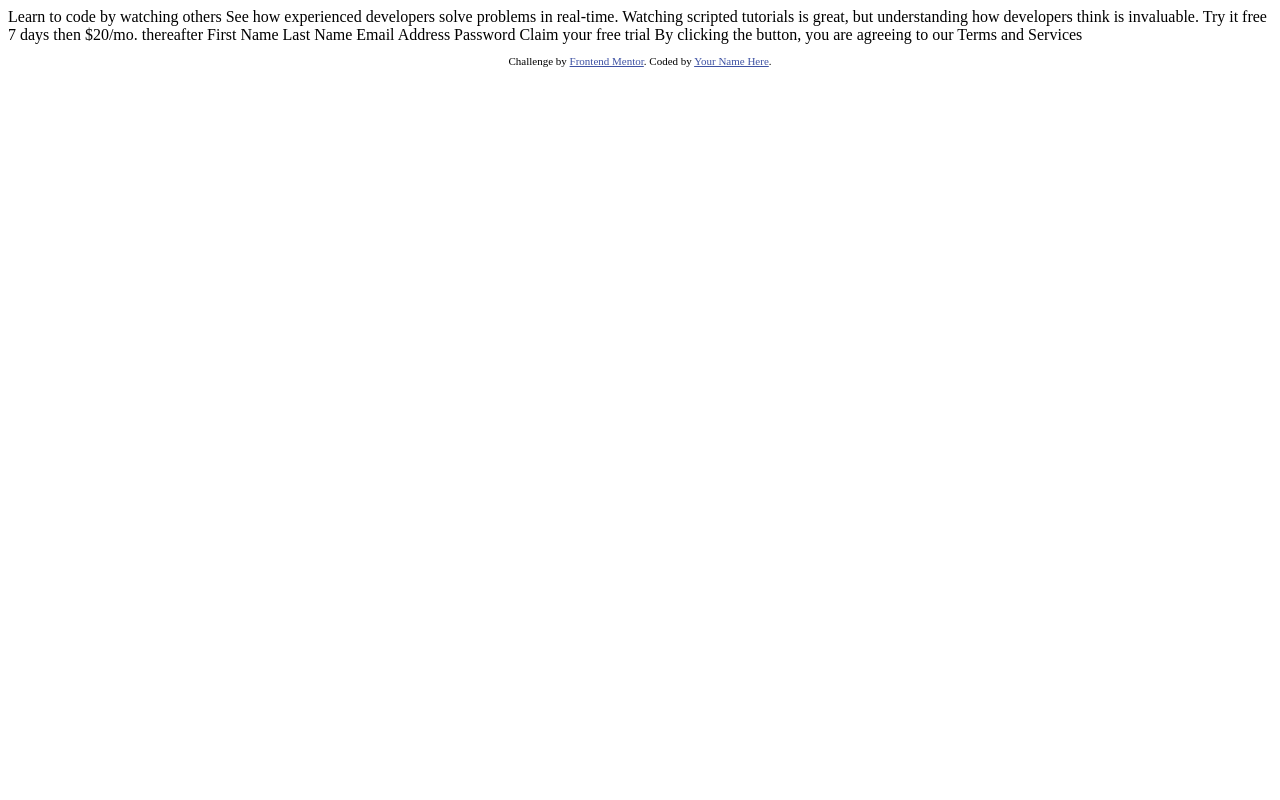
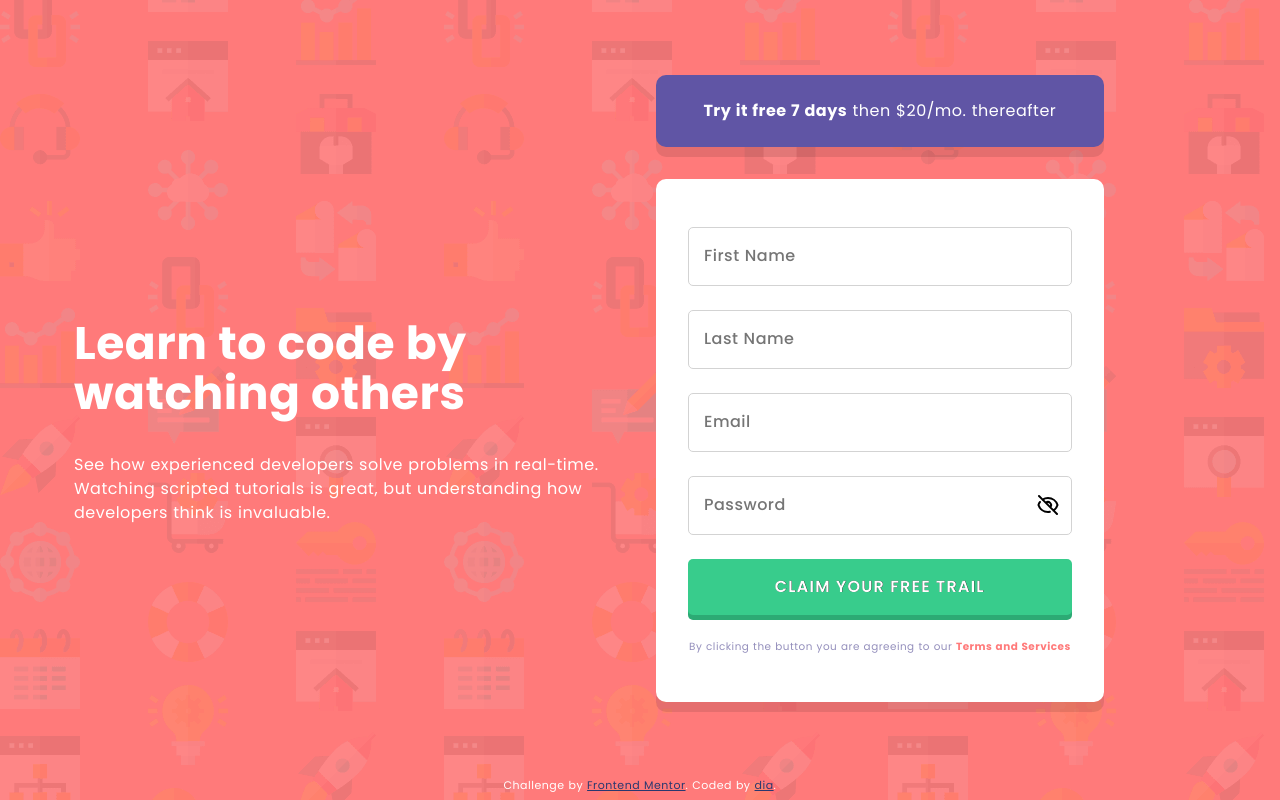
Before and after one commit to diaasaur/intro-component-with-sign-up-form, a plain HTML site: page index.html in a window 1280 px wide. Drawn offline with Linux system fonts and the light colour scheme.

Commit message:
initial working version

```diff
--- a/css/main.css
+++ b/css/main.css
@@ -0,0 +1,273 @@
+/* reset */
+*,
+*::before,
+*::after {
+	margin: 0;
+	padding: 0;
+	box-sizing: border-box;
+}
+
+button,
+input {
+	font: inherit;
+	display: block;
+}
+
+/* variables */
+:root {
+	/* fonts */
+	--ff: "Poppins", sans-serif;
+	--fs: 1rem;
+	/* colors */
+	--light-font-clr: hsl(0, 0%, 110%);
+	--dark-font-clr: hsl(249, 10%, 26%);
+	--medium-font-clr: hsl(246, 25%, 65%);
+	--bg-clr: hsl(0, 100%, 74%);
+	--btn-clr: hsl(154, 59%, 51%);
+	--accent-clr: hsl(248, 32%, 49%);
+	--highlight-red: hsl(0, 100%, 74%);
+	/* shadows */
+	--box-shadow: 0px 10px rgba(0, 0, 0, 0.1);
+	--text-shadow: 0.2px 0.2px black;
+}
+
+/* general styles */
+html {
+	scroll-behavior: smooth;
+	display: flex;
+	flex-direction: column;
+	min-height: 100vh;
+}
+
+/* body */
+body {
+	flex-grow: 1;
+	background-color: var(--bg-clr);
+	background-image: url("../images/bg-intro-desktop.png");
+	font-family: var(--ff);
+	font-size: var(--fs);
+	color: var(--light-font-clr);
+	line-height: 1.5;
+	letter-spacing: 0.5px;
+	word-spacing: 0.5px;
+	text-align: center;
+	padding: 5%;
+}
+
+/* header */
+.header {
+	padding: 4em 0;
+}
+.header__title {
+	font-size: 2rem;
+	line-height: 1.1;
+	padding: 0.75em 0;
+}
+
+/* main intro */
+.main__intro {
+	background-color: var(--accent-clr);
+	padding: 1.5em 1.75em;
+	border-radius: 10px;
+	box-shadow: var(--box-shadow);
+}
+
+/* form general */
+.form {
+	margin: 2em 0;
+	padding: 2em 1.5em;
+	border-radius: 10px;
+	background-color: var(--light-font-clr);
+	display: flex;
+	flex-direction: column;
+	color: #333;
+	gap: 1.5em;
+	box-shadow: var(--box-shadow);
+}
+.form__p {
+	position: relative;
+}
+
+.form__input {
+	width: 100%;
+	height: 100%;
+	padding: 1em;
+	border: none;
+	border: 1px solid lightgrey;
+	border-radius: 5px;
+	line-height: 1.5;
+	letter-spacing: 0.5px;
+	word-spacing: 0.5px;
+	color: var(--dark-font-clr);
+}
+/* floating label */
+.form__input::placeholder {
+	opacity: 0;
+}
+.form__label {
+	font-weight: 500;
+	color: #757575;
+	position: absolute;
+	left: 1em;
+	top: 50%;
+	transform: translateY(-50%);
+	transition: all 0.1s ease-out;
+	transform-origin: top left;
+}
+
+.form__input:focus + .form__label,
+.form__input:not(:placeholder-shown) + .form__label {
+	top: 0;
+	transform: translateY(-50%);
+	color: var(--accent-clr);
+	font-weight: normal;
+	font-size: 0.85em;
+	background-color: white;
+	padding: 5px;
+}
+.form__input:not(:placeholder-shown, :focus) + .form__label {
+	color: gray;
+}
+
+/* form submit button */
+.form__button {
+	border: none;
+	text-transform: uppercase;
+	background-color: var(--btn-clr);
+	color: white;
+	font-weight: 600;
+	letter-spacing: 1.25px;
+	padding: 1rem 2rem;
+	border-radius: 5px;
+	cursor: pointer;
+	box-shadow: 0px 5px 0px hsl(154, 59%, 42%);
+	text-shadow: var(--text-shadow);
+}
+.form__button:hover,
+.form__button:active {
+	box-shadow: none;
+	transform: translateY(2.5px);
+}
+
+.form__tands {
+	font-size: 0.65rem;
+	color: var(--medium-font-clr);
+	padding: 0 0.1em;
+}
+
+.highlight-red {
+	color: var(--highlight-red);
+	cursor: pointer;
+}
+.highlight-red:hover {
+	text-decoration: underline;
+}
+
+/* error styles */
+.error {
+	color: var(--bg-clr);
+	font-style: italic;
+	position: absolute;
+	bottom: 0;
+	right: 0;
+	transform: translateY(110%);
+	text-align: end;
+	font-weight: 500;
+	font-size: 12.75px;
+}
+.error.hide {
+	display: none;
+}
+.error.show {
+	display: block;
+}
+.error.show + .form__input {
+	outline: 1px solid var(--bg-clr);
+}
+.error.show ~ .form__input:focus + .form__label,
+.error.show ~ .form__input:not(:placeholder-shown) + .form__label {
+	color: var(--bg-clr);
+	font-weight: 500;
+}
+
+.form__p.hasError::after {
+	content: "";
+	width: 24px;
+	height: 24px;
+	background-image: url("../images/icon-error.svg");
+	position: absolute;
+	right: 12px;
+	transition: none;
+	top: 50%;
+	transform: translateY(-50%);
+}
+
+.form__p.hasError {
+	margin-bottom: 1em;
+}
+
+/* password show/hide */
+.eye,
+.eye.shown {
+	position: absolute;
+	top: 50%;
+	right: 0;
+	transform: translate(-50%, -50%);
+	cursor: pointer;
+	width: 24px;
+	height: 24px;
+	background-image: url("../images/eye-close.svg");
+}
+
+.eye.shown {
+	background-image: url("../images/eye.svg");
+}
+
+.hasError .eye {
+	right: 32px;
+}
+
+/* footer */
+.attribution {
+	font-size: 11px;
+	text-align: center;
+}
+.attribution a {
+	color: hsl(228, 45%, 30%);
+}
+
+/* media queries */
+@media screen and (min-width: 768px) {
+	body {
+		padding: 5%;
+		padding-bottom: 0;
+		display: grid;
+		grid-template-columns: 1fr 1fr;
+		grid-template-rows: 0.99fr 0.01fr;
+		place-items: center;
+		gap: 2em;
+	}
+
+	.header {
+		max-width: 550px;
+		text-align: start;
+		justify-self: flex-end;
+	}
+
+	.main {
+		justify-self: flex-start;
+	}
+
+	.header__title {
+		font-size: 2.85rem;
+	}
+
+	.form {
+		padding: 3em 2em;
+		max-width: 500px;
+	}
+
+	.footer {
+		grid-column: 1/-1;
+	}
+}
--- a/index.html
+++ b/index.html
@@ -3,43 +3,114 @@
 	<head>
 		<meta charset="UTF-8" />
 		<meta name="viewport" content="width=device-width, initial-scale=1.0" />
-		<!-- displays site properly based on user's device -->
+		<meta name="author" content="dia" />
+		<meta
+			name="description"
+			content="This is a solution to the Intro component with sign up form challenge on Frontend Mentor"
+		/>
 
 		<link
 			rel="icon"
+			href="./images/favicon-32x32.png"
 			type="image/png"
 			sizes="32x32"
-			href="./images/favicon-32x32.png"
 		/>
+		<!-- google fonts -->
+		<link rel="preconnect" href="https://fonts.googleapis.com" />
+		<link rel="preconnect" href="https://fonts.gstatic.com" crossorigin />
+		<link
+			href="https://fonts.googleapis.com/css2?family=Poppins:wght@400;500;600;700&display=swap"
+			rel="stylesheet"
+		/>
+		<!-- css -->
+		<link rel="stylesheet" href="./css/main.css" />
 
 		<title>Frontend Mentor | Intro component with sign up form</title>
-
-		<!-- Feel free to remove these styles or customise in your own stylesheet 👍 -->
-		<style>
-			.attribution {
-				font-size: 11px;
-				text-align: center;
-			}
-			.attribution a {
-				color: hsl(228, 45%, 44%);
-			}
-		</style>
 	</head>
 	<body>
-		Learn to code by watching others See how experienced developers solve
-		problems in real-time. Watching scripted tutorials is great, but
-		understanding how developers think is invaluable. Try it free 7 days then
-		$20/mo. thereafter First Name Last Name Email Address Password Claim your
-		free trial By clicking the button, you are agreeing to our Terms and
-		Services
+		<header class="header">
+			<h1 class="header__title">Learn to code by watching others</h1>
+			<p class="header__subtitle">
+				See how experienced developers solve problems in real-time. Watching
+				scripted tutorials is great, but understanding how developers think is
+				invaluable.
+			</p>
+		</header>
+		<main class="main">
+			<p class="main__intro">
+				<strong>Try it free 7 days</strong> then $20/mo. thereafter
+			</p>
+			<form class="main__form form" novalidate autocomplete="off">
+				<p class="form__p">
+					<small class="error hide"></small>
+					<input
+						type="text"
+						class="form__input"
+						name="firstName"
+						id="firstName"
+						required
+						placeholder="First Name"
+					/>
+					<label for="firstName" class="form__label">First Name</label>
+				</p>
+				<p class="form__p">
+					<small class="error hide"></small>
+					<input
+						type="text"
+						class="form__input"
+						name="lastName"
+						id="lastName"
+						placeholder="Last Name"
+						required
+					/>
+					<label for="lastName" class="form__label">Last Name</label>
+				</p>
+				<p class="form__p">
+					<small class="error hide"></small>
+					<input
+						type="email"
+						class="form__input"
+						name="email"
+						id="email"
+						placeholder="Email"
+						required
+					/>
+					<label for="email" class="form__label">Email</label>
+				</p>
+				<p class="form__p">
+					<small class="error hide"></small>
+					<input
+						type="password"
+						class="form__input"
+						name="password"
+						id="password"
+						placeholder="Password"
+						required
+					/>
+					<label for="password" class="form__label">Password</label>
+					<span class="eye"></span>
+				</p>
 
-		<footer>
-			<p class="attribution">
+				<button class="form__button" type="submit">
+					Claim your free trail
+				</button>
+				<p class="form__tands">
+					By clicking the button you are agreeing to our
+					<strong class="highlight-red">Terms and Services</strong>
+				</p>
+			</form>
+		</main>
+		<!-- attribution -->
+		<footer class="footer attribution">
+			<p>
 				Challenge by
-				<a href="https://www.frontendmentor.io?ref=challenge" target="_blank"
-					>Frontend Mentor</a
-				>. Coded by <a href="#">Your Name Here</a>.
+				<a href="https://www.frontendmentor.io?ref=challenge" target="_blank">
+					Frontend Mentor</a
+				>. Coded by
+				<a href="https://www.github.com/diaasaur" target="_blank">dia</a>.
 			</p>
 		</footer>
+
+		<script src="./js/script.js"></script>
 	</body>
 </html>
--- a/js/script.js
+++ b/js/script.js
@@ -0,0 +1,91 @@
+const form = document.querySelector(".form");
+
+// password show/hide
+const eye = document.querySelector(".eye");
+eye.addEventListener("click", (e) => {
+	const password = document.querySelector("#password");
+	const type =
+		password.getAttribute("type") === "password" ? "text" : "password";
+	password.setAttribute("type", type);
+
+	eye.classList.toggle("shown");
+});
+
+// utils for show/hide errors
+const showError = (error, message) => {
+	error.classList.remove("hide");
+	error.classList.add("show");
+	error.parentNode.classList.add("hasError");
+	// show the first error
+	if (!error.innerText.length) error.innerText = message;
+};
+
+const hideError = (error) => {
+	error.classList.add("hide");
+	error.classList.remove("show");
+	error.parentNode.classList.remove("hasError");
+	error.innerText = "";
+};
+
+const passwordErrors = (password) => {
+	// Should contain at least a capital letter
+	if (!/[A-Z]+/.test(password))
+		return "Should contain at least a capital letter";
+
+	// Should contain at least a small letter
+	if (!/[a-z]+/.test(password)) return "Should contain at least a small letter";
+
+	// Should contain at least a number
+	if (!/[0-9]+/.test(password)) return "Should contain at least a number";
+
+	// Should contain at least a special character
+	if (!/[!@#$&*]+/.test(password))
+		return "Should contain at least a special character";
+
+	// And minimum length
+	if (password.length < 8) return "Should have atleast 8 characters";
+
+	return null;
+};
+
+const isValidEmail = (email) => {
+	return /^[\w-\.]+@([\w-]+\.)+[\w-]{2,4}$/.test(email);
+};
+
+form.addEventListener("submit", (e) => {
+	e.preventDefault(); // prevent page from reloading
+
+	const inputs = Object.keys({ ...form.elements }).reduce((acc, key) => {
+		if (isNaN(key)) {
+			const element = form.elements[key];
+			const value = element.value?.trim();
+			const error = element.parentNode.querySelector(".error");
+			const placeholder = element.placeholder;
+			acc[key] = { element, value, error, placeholder, hasError: false };
+		}
+		return acc;
+	}, {});
+
+	// check for empty values and set/remove error
+	Object.keys(inputs).forEach((input) => {
+		const { value, error, placeholder } = inputs[input];
+		// reset error
+		input.hasError = false;
+		hideError(error);
+
+		// show error
+		if (!value || value.length === 0) {
+			input.hasError = true;
+			showError(error, `${placeholder} cannot be empty`);
+		}
+	});
+
+	// if email is not valid
+	if (!inputs.email.hasError && !isValidEmail(inputs.email.value))
+		showError(inputs.email.error, "Looks like this is not an email");
+
+	// password check
+	const errorMsg = passwordErrors(inputs.password.value);
+	if (!inputs.password.hasError && errorMsg)
+		showError(inputs.password.error, errorMsg);
+});
```
Also changed, not shown: design/active-states.jpg (deleted), design/desktop-design.jpg (deleted), design/desktop-preview.jpg (deleted), design/mobile-design.jpg (deleted), images/eye-close.svg (added), images/eye.svg (added), 2 other files.
